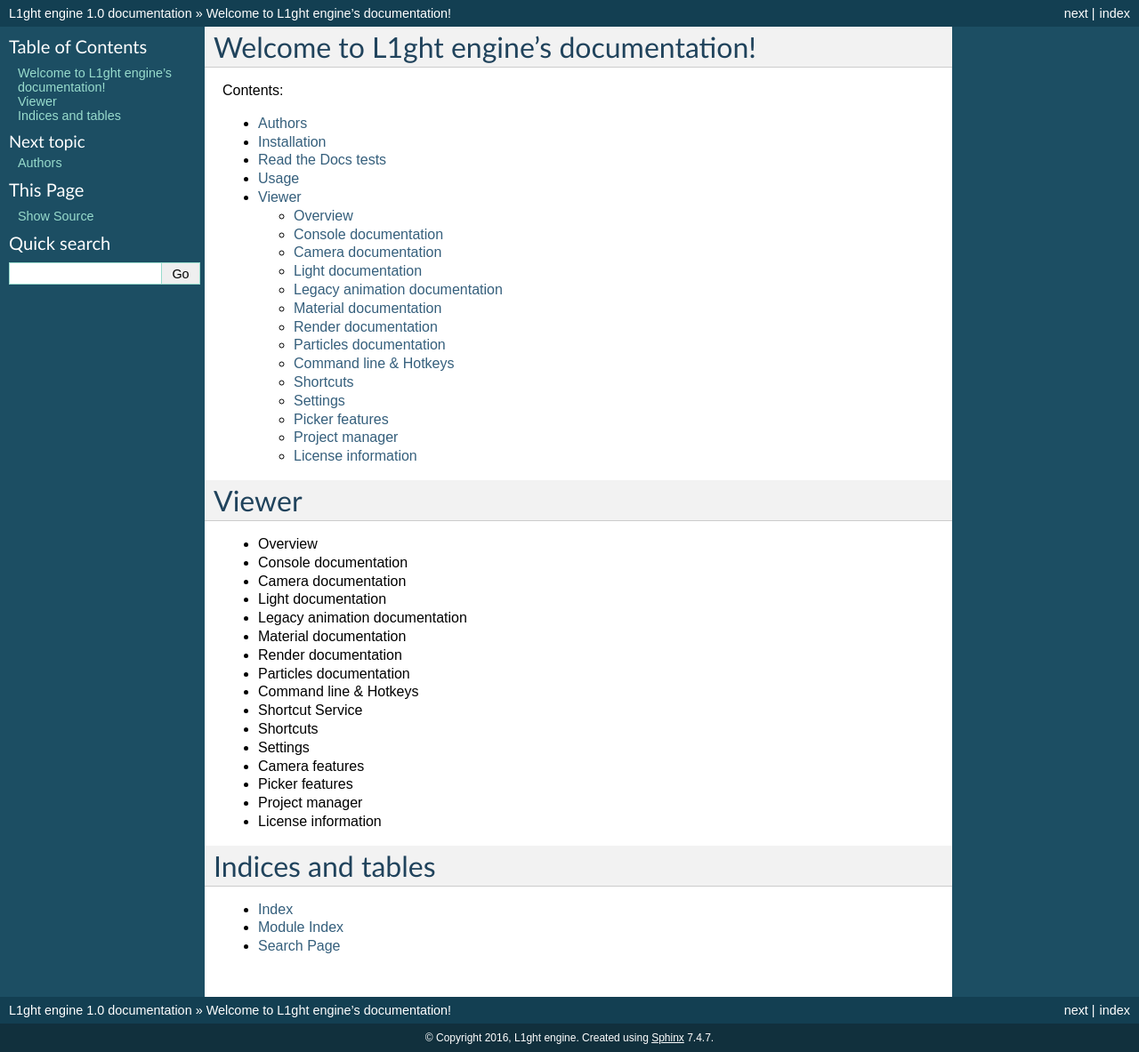
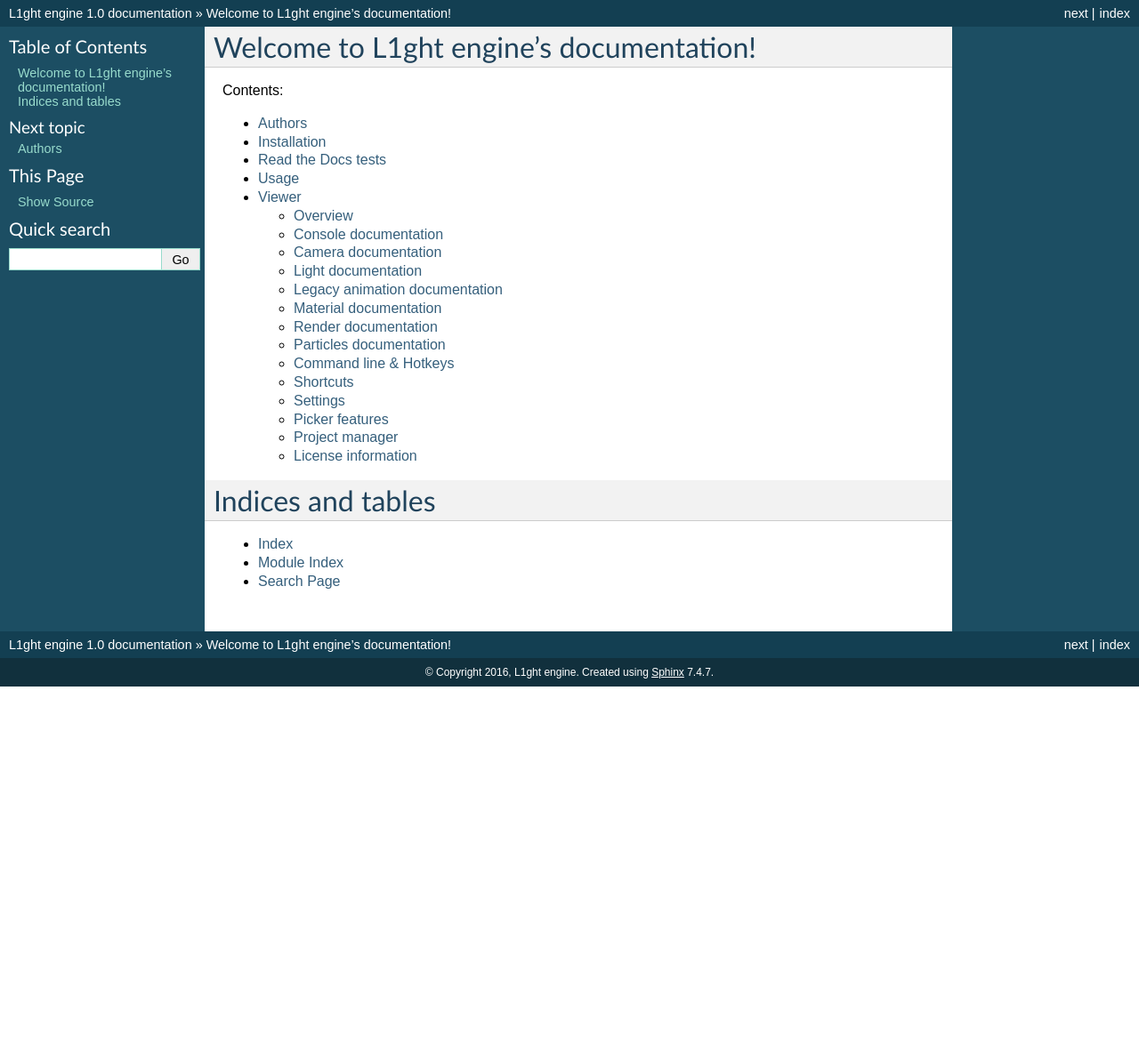
Before and after one commit to DisizDream/ReadTheDocsTests, a Sphinx documentation site: the page built from docs/index.rst, in a window 1280 px wide. Shown: the whole page at 89% size. Built offline with Sphinx 7.4.7, drawn with Linux system fonts in a browser that asks for light colours; after the commit the page ends 900 px from its top, so only the background shows below that.

Commit message:
Update index.rst

```diff
--- a/docs/index.rst
+++ b/docs/index.rst
@@ -14,26 +14,6 @@
 
    *
 
-Viewer
-====
-
-* Overview
-* Console documentation
-* Camera documentation
-* Light documentation
-* Legacy animation documentation
-* Material documentation
-* Render documentation
-* Particles documentation
-* Command line & Hotkeys
-* Shortcut Service
-* Shortcuts
-* Settings
-* Camera features
-* Picker features
-* Project manager
-* License information
-
 Indices and tables
 ==================
 
```
